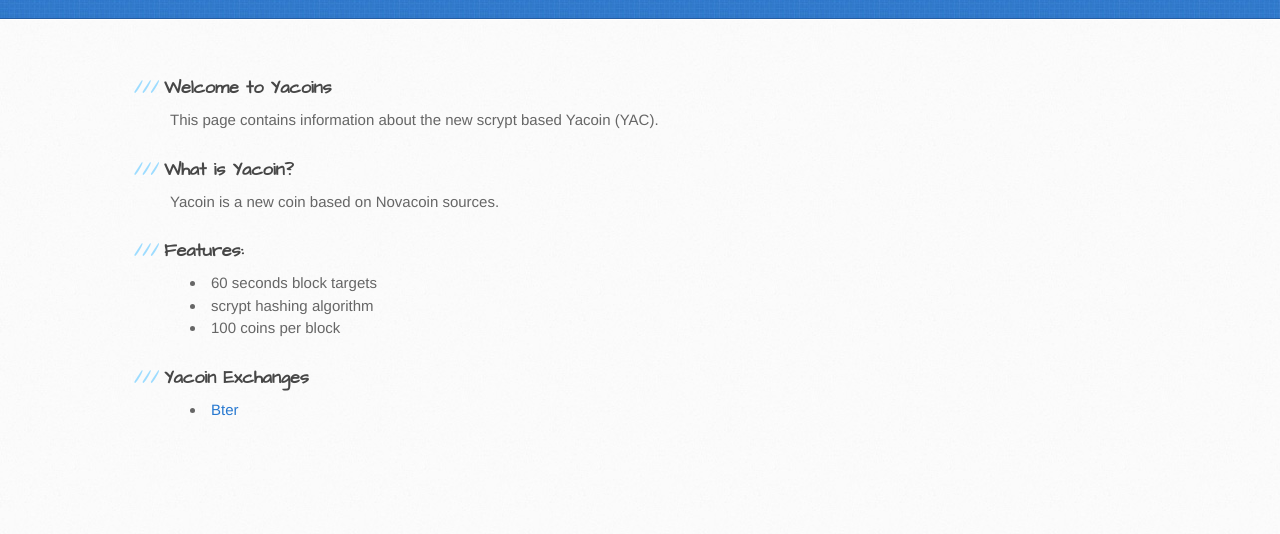
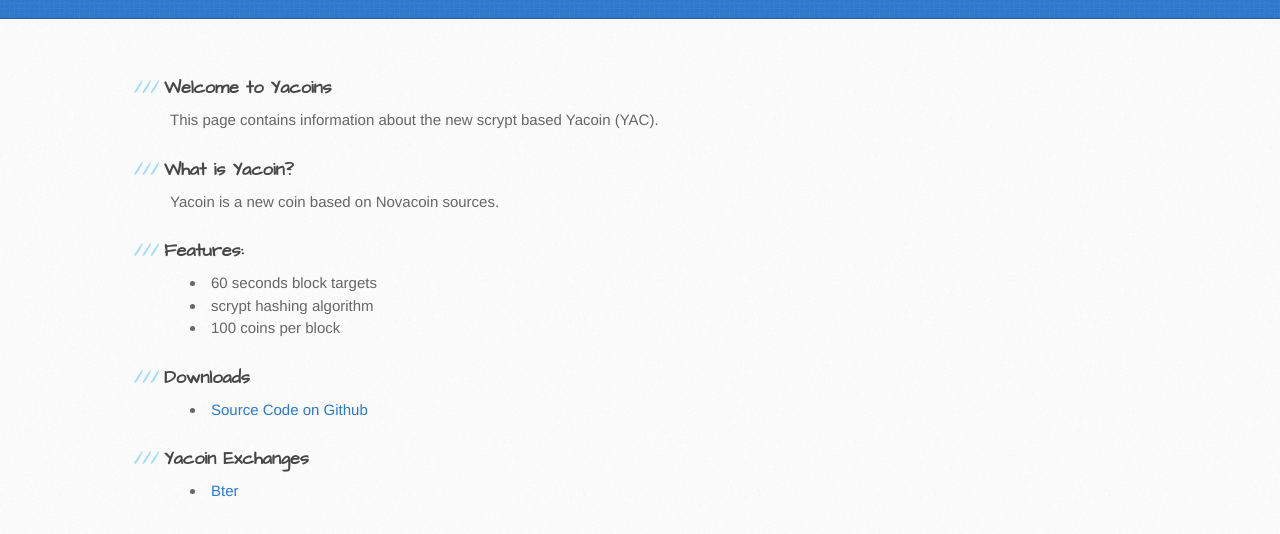
Before and after one commit to huubgitter/yacoins, a plain HTML site: page index.html in a window 1280 px wide. Shown: the part 182-716 px from the top of the page. Drawn offline with Linux system fonts and the light colour scheme.

Commit message:
Update index.html

```diff
--- a/index.html
+++ b/index.html
@@ -47,6 +47,12 @@
 <li>100 coins per block</li>
 </ul>
 
+<h3>Downloads</h3>
+
+<ul>
+<li><a href="https://github.com/pocopoco/yacoin">Source Code on Github</a></li>
+</ul>
+
 <h3>Yacoin Exchanges</h3>
 
 <ul>
```
